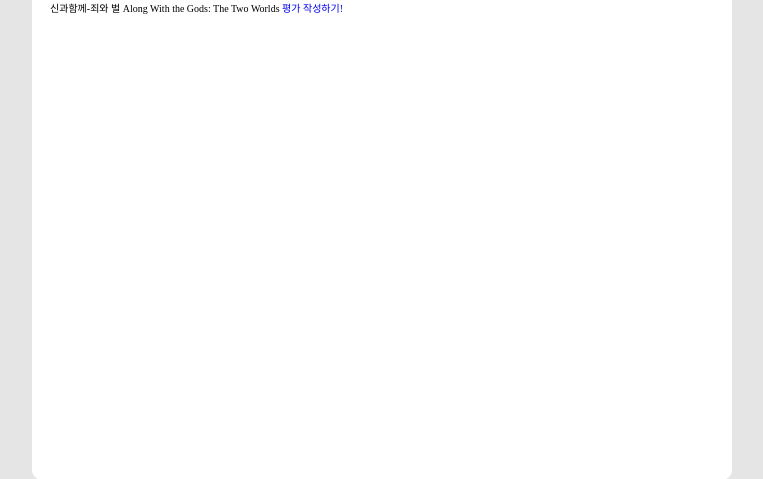
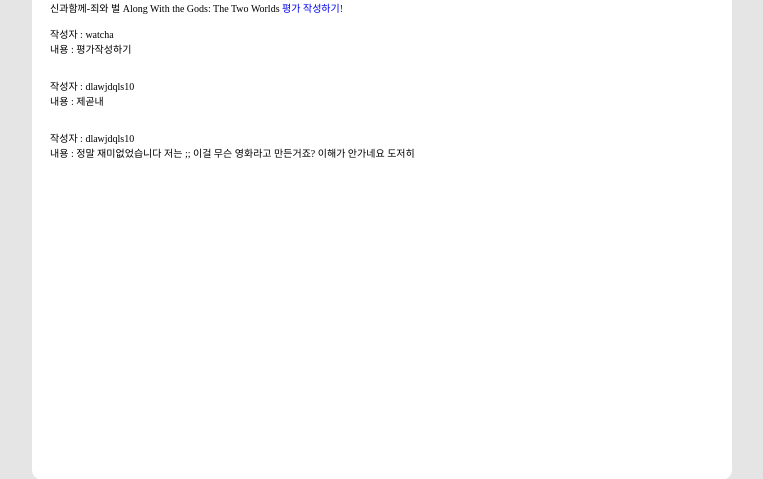
Before and after one commit to dlawjdqls10/watcha_team, a Django app: a page that uses piro_watcha/watcha/templates/watcha/watcha_detail.html in a window 1280 px wide. Shown: the part 340-819 px from the top of the page, without its empty margins (258-1021 px from the left). Run offline with Django 3.2, Linux system fonts and the light colour scheme; data comes from the database, SQL or seed files in the repository; both versions use the stored data as it was after the commit; some libraries are stand-ins or nearby versions.

Commit message:
detail에 댓글 뜨도록

```diff
--- a/piro_watcha/watcha/templates/watcha/watcha_detail.html
+++ b/piro_watcha/watcha/templates/watcha/watcha_detail.html
@@ -34,8 +34,17 @@
       {{ movie.title }}
       {{ movie.content }}
       <a href="{% url 'watcha:comment' movie.title %}" class="top-menu"><span class="glyphicon glyphicon-plus">평가 작성하기!</span></a>
-	  </div>
-</div>
+      <div class="comment">
+      {% for comment in comment_list %}
+        <br>
+        작성자 : {{ comment.author }}
+        <br>
+        내용 : {{ comment.comment }}
+        <br>
+        <br>
+      {% endfor %}
+      </div>
+    </div>
 </div>
 </div>
 
--- a/piro_watcha/watcha/views.py
+++ b/piro_watcha/watcha/views.py
@@ -10,7 +10,6 @@ from django.views.generic import View
 from .forms import UserForm, LoginForm
 from django.http import HttpResponse
 from django.contrib.auth.models import User
-from watcha.models import Movie
 from django.core.exceptions import ObjectDoesNotExist
 
 
@@ -21,7 +20,8 @@ def main(request):
 
 def detail(request, title):
     movie = get_object_or_404(Movie, title=title)
-    return render(request, 'watcha/watcha_detail.html', {'movie': movie})
+    comment_list = Comment.objects.filter(movie_name=title)
+    return render(request, 'watcha/watcha_detail.html', {'movie': movie, 'comment_list': comment_list})
 
 
 def search(request):
@@ -69,7 +69,7 @@ def comment_new(request, title):
             comment = form.save(commit=False)
             comment.author = request.user
             comment.comment = form.cleaned_data['comment']
-            comment.movie_name = Movie.objects.get(title=title)
+            comment.movie_name = Movie.objects.get(title=title).title
             comment.save()
             return redirect('watcha:detail', title=comment.movie_name)
     else:
```
Also changed, not shown: piro_watcha/db.sqlite3.
